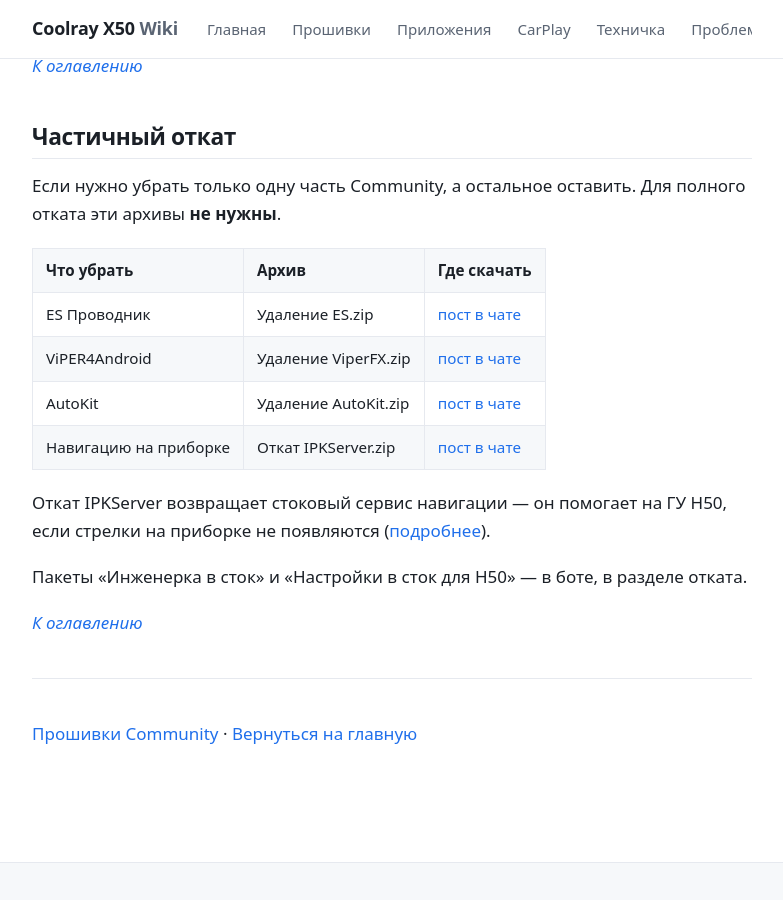
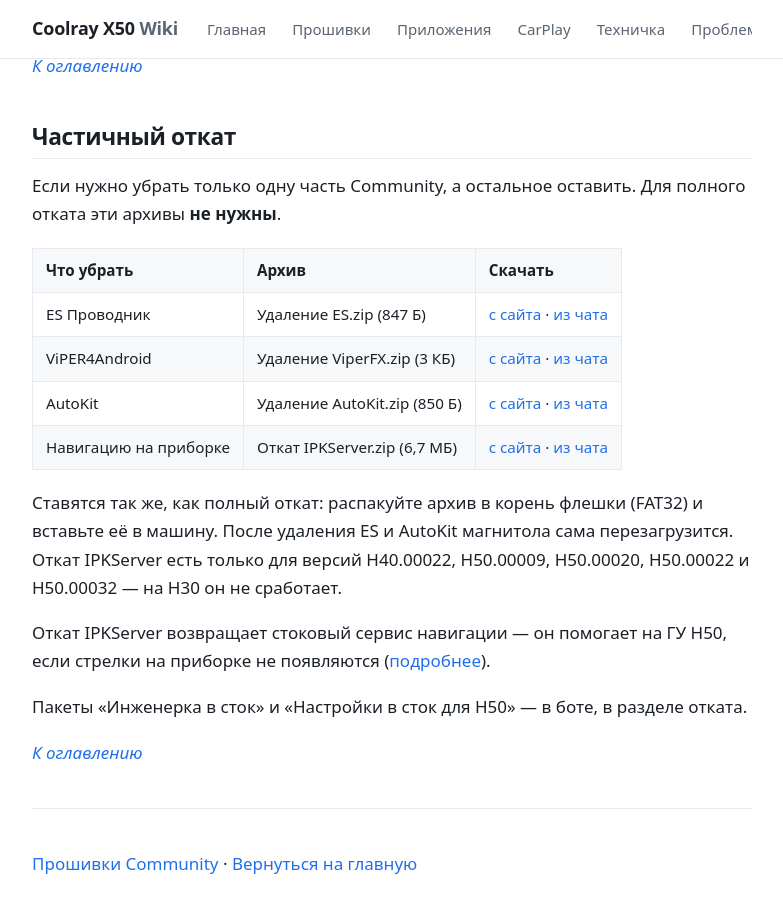
Before and after one commit to qttc/qttc.github.io, a Jekyll site: the page built from pages/rollback.md, in a window 1280 px wide and 900 px high, scrolled down 2058 px. Shown: the whole window, without its empty margins (248-1031 px from the left). Built offline with Jekyll 4.4.1, drawn with Linux system fonts in a browser that asks for light colours.

Commit message:
Частичный откат: архивы ES, ViperFX, AutoKit и IPKServer на сайте

```diff
--- a/pages/rollback.md
+++ b/pages/rollback.md
@@ -64,12 +64,14 @@ _[К оглавлению](#оглавление)_
 
 Если нужно убрать только одну часть Community, а остальное оставить. Для полного отката эти архивы **не нужны**.
 
-| Что убрать | Архив | Где скачать |
+| Что убрать | Архив | Скачать |
 | --- | --- | --- |
-| ES Проводник | Удаление ES.zip | [пост в чате](https://t.me/CoolRay_Android_Develop/76794/414412) |
-| ViPER4Android | Удаление ViperFX.zip | [пост в чате](https://t.me/CoolRay_Android_Develop/76794/414412) |
-| AutoKit | Удаление AutoKit.zip | [пост в чате](https://t.me/CoolRay_Android_Develop/76794/414422) |
-| Навигацию на приборке | Откат IPKServer.zip | [пост в чате](https://t.me/CoolRay_Android_Develop/76794/414422) |
+| ES Проводник | Удаление ES.zip (847 Б) | [с сайта](/assets/files/rollback/remove-es.zip) · [из чата](https://t.me/CoolRay_Android_Develop/76794/414412) |
+| ViPER4Android | Удаление ViperFX.zip (3 КБ) | [с сайта](/assets/files/rollback/remove-viperfx.zip) · [из чата](https://t.me/CoolRay_Android_Develop/76794/414413) |
+| AutoKit | Удаление AutoKit.zip (850 Б) | [с сайта](/assets/files/rollback/remove-autokit.zip) · [из чата](https://t.me/CoolRay_Android_Develop/76794/414423) |
+| Навигацию на приборке | Откат IPKServer.zip (6,7 МБ) | [с сайта](/assets/files/rollback/ipkserver-rollback.zip) · [из чата](https://t.me/CoolRay_Android_Develop/76794/414422) |
+
+Ставятся так же, как полный откат: распакуйте архив в корень флешки (FAT32) и вставьте её в машину. После удаления ES и AutoKit магнитола сама перезагрузится. Откат IPKServer есть только для версий H40.00022, H50.00009, H50.00020, H50.00022 и H50.00032 — на H30 он не сработает.
 
 Откат IPKServer возвращает стоковый сервис навигации — он помогает на ГУ H50, если стрелки на приборке не появляются ([подробнее](/pages/cluster-navigation/#если-стрелки-не-появляются)).
 
```
Also changed, not shown: README.md, 4 other files.
